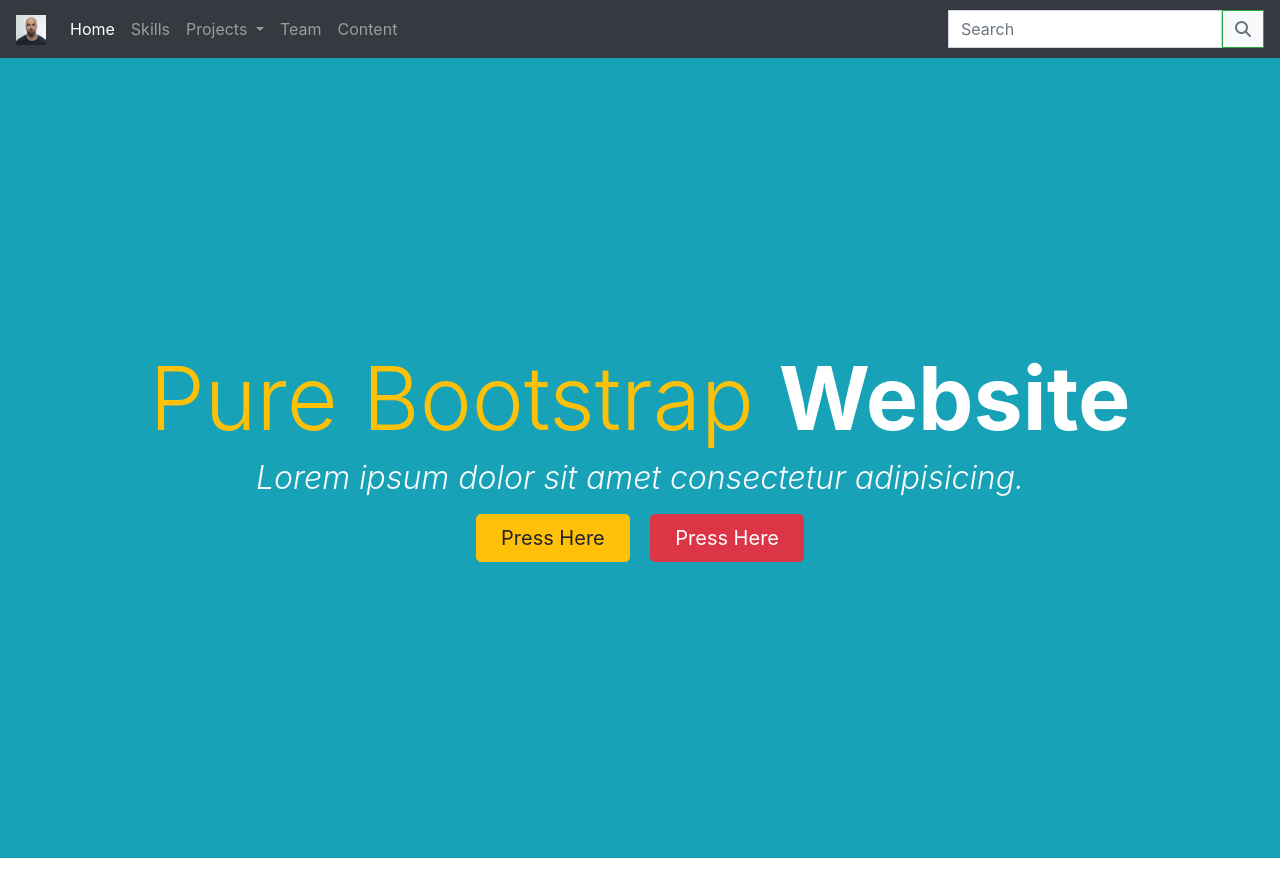
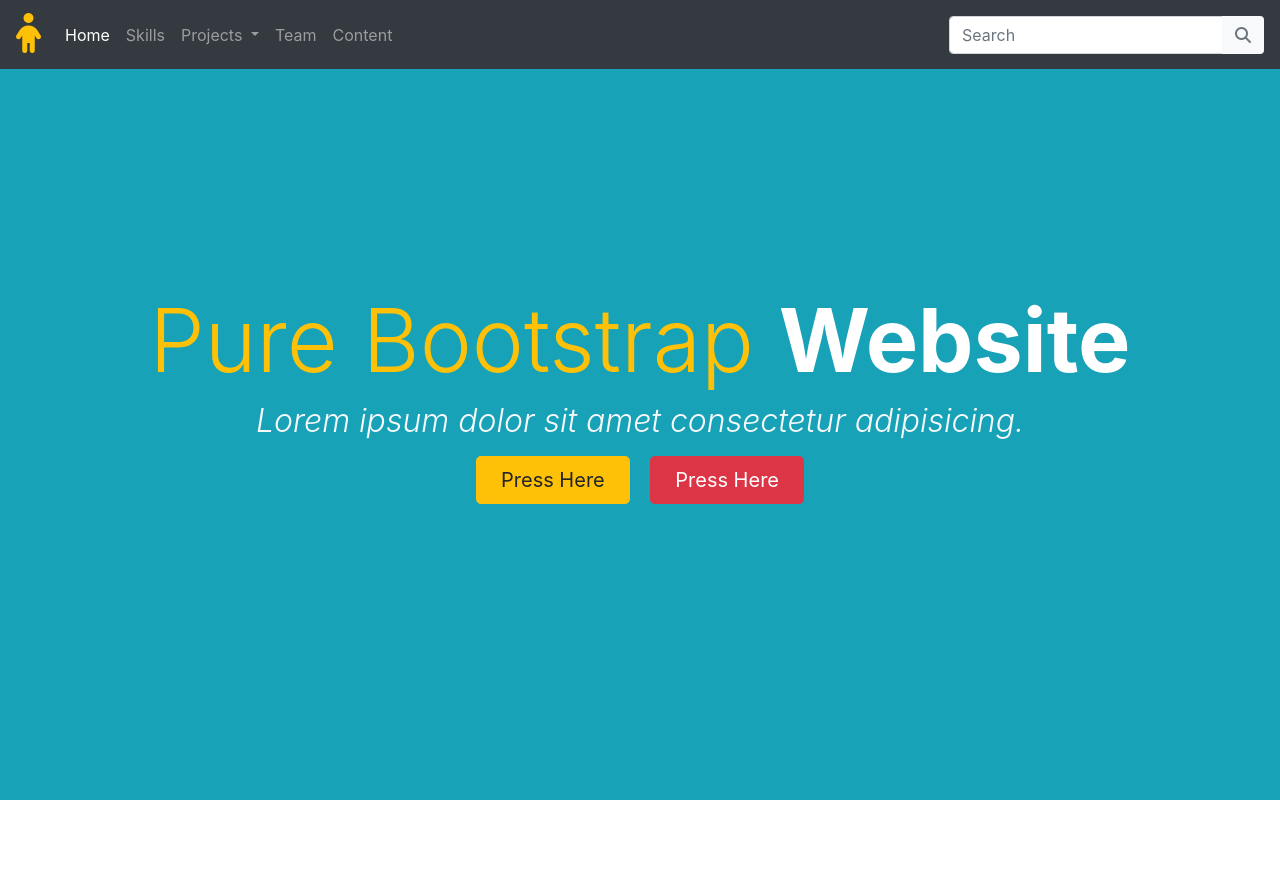
Before and after one commit to neki88/Bootstrap-project, a plain HTML site: page index.html in a window 1280 px wide. Before the commit the page ends 858 px from the top, so only its background shows below. Drawn offline with nearby package versions, Linux system fonts and the light colour scheme.

Commit message:
nav full

```diff
--- a/index.html
+++ b/index.html
@@ -11,14 +11,14 @@
     <title>Bootstrap Pure</title>
   </head>
   <body>
-    <nav class="navbar navbar-expand-lg navbar-dark bg-dark">
-      <a class="navbar-brand" href="#"><img src="/images/ttt.jpg" width="30" height="30" alt=""></a>
+    <nav class="navbar navbar-expand-md navbar-dark bg-dark fixed-top">
+      <a class="navbar-brand" href="#"><i class="fas fa-child fa-2x text-warning"></i></a>
       <button class="navbar-toggler" type="button" data-toggle="collapse" data-target="#navbarSupportedContent" aria-controls="navbarSupportedContent" aria-expanded="false" aria-label="Toggle navigation">
         <span class="navbar-toggler-icon"></span>
       </button>
 
-      <div class="collapse navbar-collapse" id="navbarSupportedContent">
-        <ul class="navbar-nav mr-auto">
+      <div class="collapse navbar-collapse justify-content-between" id="navbarSupportedContent">
+        <ul class="navbar-nav .mr-auto">
           <li class="nav-item active">
             <a class="nav-link" href="#">Home <span class="sr-only">(current)</span></a>
           </li>
@@ -32,7 +32,6 @@
             <div class="dropdown-menu" aria-labelledby="navbarDropdown">
               <a class="dropdown-item" href="#">Action</a>
               <a class="dropdown-item" href="#">Another action</a>
-              <div class="dropdown-divider"></div>
               <a class="dropdown-item" href="#">Something else here</a>
             </div>
           </li>
@@ -44,9 +43,14 @@
           </li>
         </ul>
         <form class="form-inline my-2 my-lg-0">
-          <input class="form-control .mr-sm-2 rounded-0" type="search" placeholder="Search" aria-label="Search">
-          <!--<button class="btn btn-outline-success my-2 my-sm-0" type="submit">Search</button>-->
-          <button class="btn btn-outline-success my-2 my-sm-0 bg-light rounded-0" type="submit"><i class="fas fa-search fa-1x text-secondary"></i></button>
+          <div class="input-group">
+            <input class="form-control .mr-sm-2 .rounded-0" type="search" placeholder="Search" aria-label="Search">
+            <!--<button class="btn btn-outline-success my-2 my-sm-0" type="submit">Search</button>-->
+            <div class="input-group-append">
+              <button class="btn .btn-outline-light my-2 my-sm-0 bg-light .rounded-0" type="submit"><i class="fas fa-search fa-1x text-muted"></i></button>
+            </div>
+          </div>
+
         </form>
       </div>
     </nav>
@@ -63,6 +67,7 @@
         </div>
       </div>
     </section>
+    <br><br><br><br><br><br><br><br><br><br>
 
     <!-- Optional JavaScript; choose one of the two! -->
 
```
